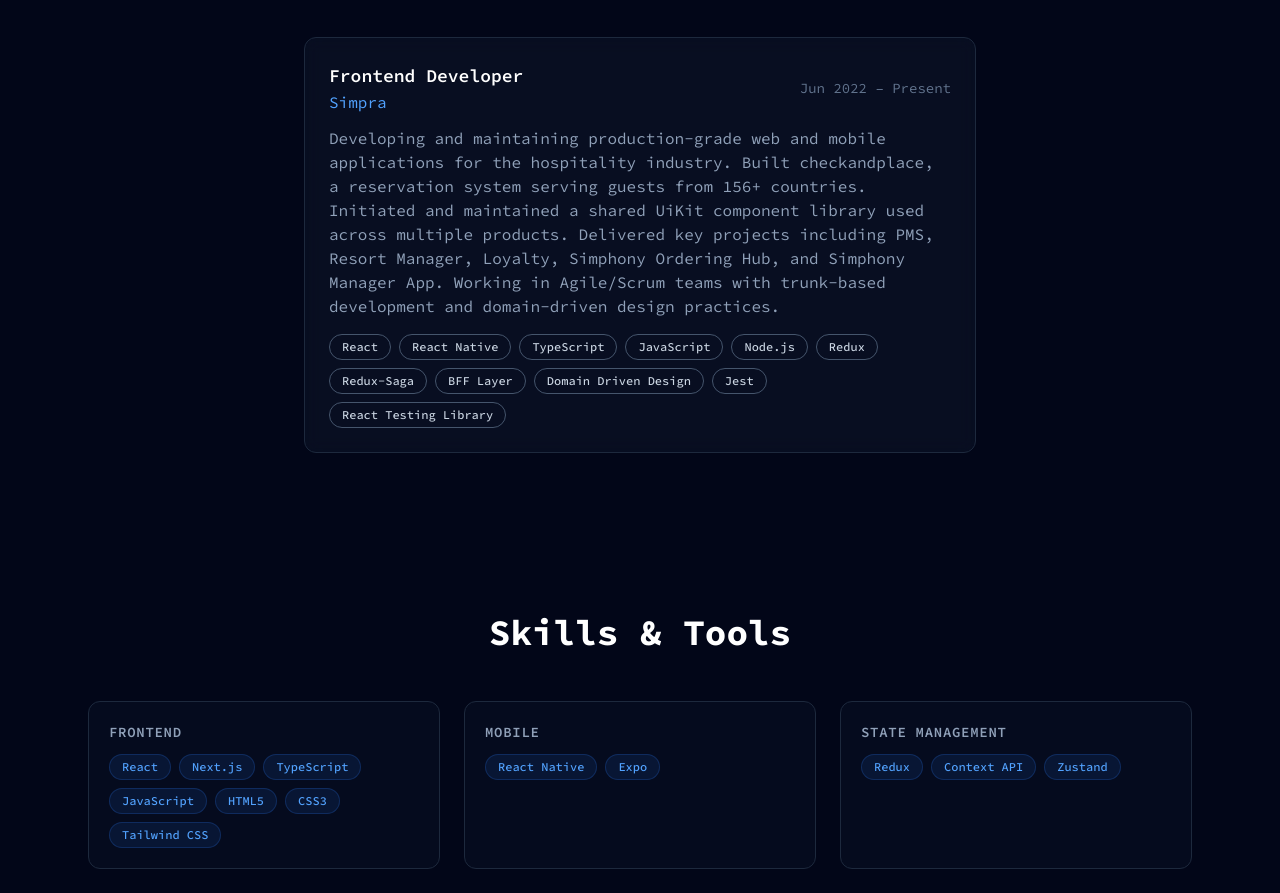
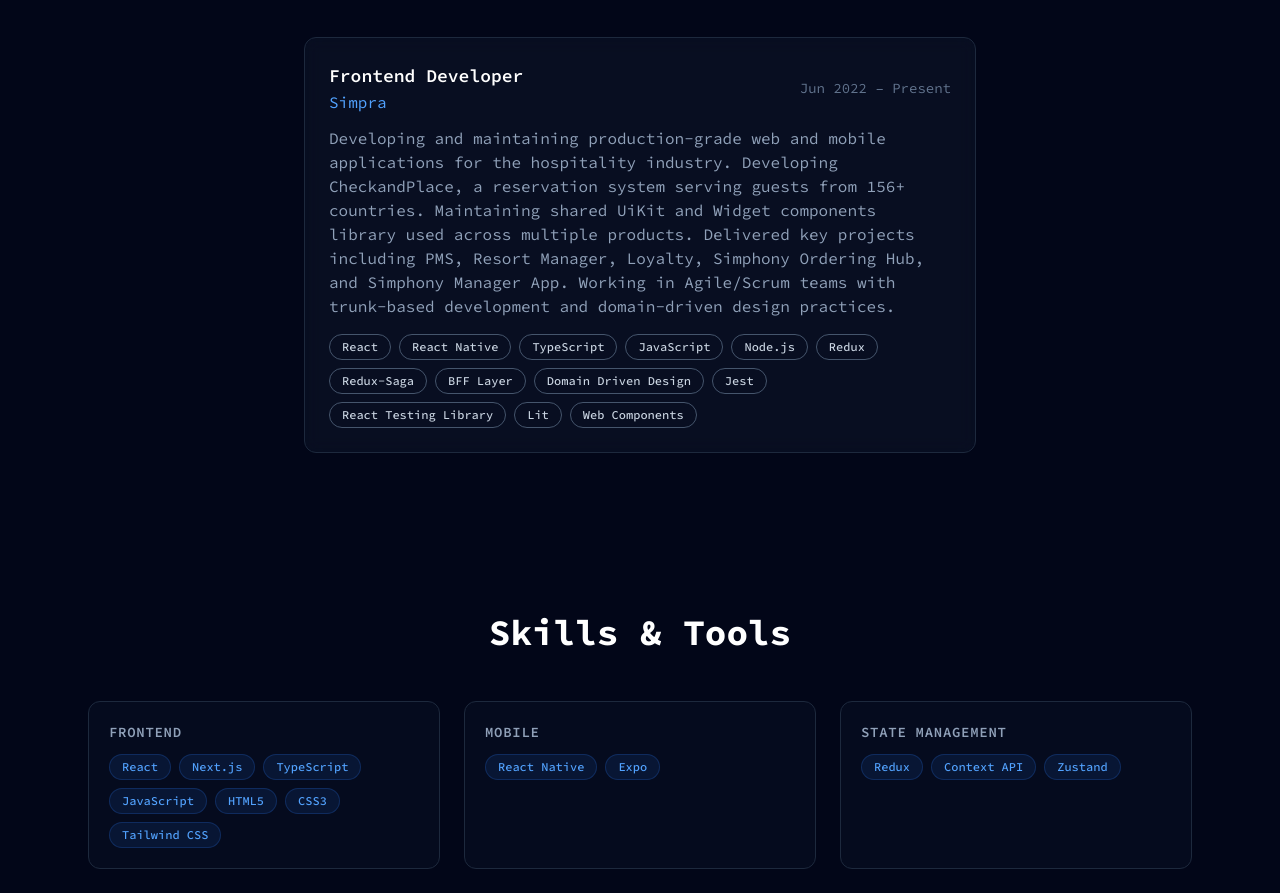
Before and after one commit to buraltintas/my-portfolio, a Next.js app: page / in a window 1280 px wide. Shown: the part 2380-3273 px from the top of the page. Built offline with nearby package versions, Linux system fonts and the light colour scheme.

Commit message:
fix some translations

```diff
--- a/src/data/experience.ts
+++ b/src/data/experience.ts
@@ -1,9 +1,9 @@
 export interface Experience {
-  company: string
-  role: { en: string; tr: string }
-  period: { en: string; tr: string }
-  description: { en: string; tr: string }
-  tech: string[]
+  company: string;
+  role: { en: string; tr: string };
+  period: { en: string; tr: string };
+  description: { en: string; tr: string };
+  tech: string[];
 }
 
 export const experiences: Experience[] = [
@@ -11,16 +11,30 @@ export const experiences: Experience[] = [
     company: 'Simpra',
     role: {
       en: 'Frontend Developer',
-      tr: 'Frontend Geliştirici',
+      tr: 'Frontend Developer',
     },
     period: {
       en: 'Jun 2022 – Present',
       tr: 'Haz 2022 – Günümüz',
     },
     description: {
-      en: 'Developing and maintaining production-grade web and mobile applications for the hospitality industry. Built checkandplace, a reservation system serving guests from 156+ countries. Initiated and maintained a shared UiKit component library used across multiple products. Delivered key projects including PMS, Resort Manager, Loyalty, Simphony Ordering Hub, and Simphony Manager App. Working in Agile/Scrum teams with trunk-based development and domain-driven design practices.',
-      tr: 'Konaklama sektörüne yönelik production seviyesinde web ve mobil uygulamalar geliştirmekteyim. 156\'dan fazla ülkeden misafirlere hizmet veren checkandplace rezervasyon sistemini geliştirdim. Birden fazla üründe kullanılan paylaşımlı UiKit bileşen kütüphanesini başlattım ve sürdürmekteyim. PMS, Resort Manager, Loyalty, Simphony Ordering Hub ve Simphony Manager App gibi kritik projeleri teslim ettim. Agile/Scrum ekiplerinde trunk-based development ve domain-driven design pratikleriyle çalışmaktayım.',
+      en: 'Developing and maintaining production-grade web and mobile applications for the hospitality industry. Developing CheckandPlace, a reservation system serving guests from 156+ countries. Maintaining shared UiKit and Widget components library used across multiple products. Delivered key projects including PMS, Resort Manager, Loyalty, Simphony Ordering Hub, and Simphony Manager App. Working in Agile/Scrum teams with trunk-based development and domain-driven design practices.',
+      tr: "Konaklama sektörüne yönelik production seviyesinde web ve mobil uygulamalar geliştirmekteyim. 156'dan fazla ülkeden misafirlere hizmet veren CheckandPlace rezervasyon sistemini geliştiriyorum. Birden fazla üründe kullanılan paylaşımlı UiKit ve Widget bileşen kütüphanelerini geliştirmekteyim. PMS, Resort Manager, Loyalty, Simphony Ordering Hub ve Simphony Manager App gibi kritik projeleri teslim ettim. Agile/Scrum ekiplerinde trunk-based development ve domain-driven design pratikleriyle çalışmaktayım.",
     },
-    tech: ['React', 'React Native', 'TypeScript', 'JavaScript', 'Node.js', 'Redux', 'Redux-Saga', 'BFF Layer', 'Domain Driven Design', 'Jest', 'React Testing Library'],
+    tech: [
+      'React',
+      'React Native',
+      'TypeScript',
+      'JavaScript',
+      'Node.js',
+      'Redux',
+      'Redux-Saga',
+      'BFF Layer',
+      'Domain Driven Design',
+      'Jest',
+      'React Testing Library',
+      'Lit',
+      'Web Components',
+    ],
   },
-]
+];
--- a/src/i18n/translations.ts
+++ b/src/i18n/translations.ts
@@ -6,10 +6,11 @@ const translations = {
     'nav.contact': 'Contact',
 
     // Hero
-    'hero.greeting': 'Hi, I\'m Burak',
+    'hero.greeting': "Hi, I'm Burak",
     'hero.title': 'Frontend Developer',
     'hero.subtitle.before': 'Frontend Developer at',
-    'hero.subtitle.after': '. I build web and mobile apps with React, React Native, and Next.js — from backend to App Store.',
+    'hero.subtitle.after':
+      '. I build web and mobile apps with React, React Native, and Next.js — from backend to App Store.',
     'hero.cta.projects': 'View Projects',
     'hero.cta.contact': 'Contact Me',
     'hero.cta.cv': 'Download CV',
@@ -22,7 +23,7 @@ const translations = {
 
     // Selected Work
     'selectedWork.title': 'Selected Works',
-    'selectedWork.subtitle': 'Featured projects I\'ve built',
+    'selectedWork.subtitle': "Featured projects I've built",
     'selectedWork.viewAll': 'View All Projects',
 
     // Experience
@@ -33,11 +34,12 @@ const translations = {
 
     // Contact
     'contact.title': 'Get In Touch',
-    'contact.subtitle': 'I enjoy being involved in the development of useful products. You can contact me!',
+    'contact.subtitle':
+      'I enjoy being involved in the development of useful products. You can contact me!',
 
     // Projects page
     'projects.title': 'All Projects',
-    'projects.subtitle': 'A collection of projects I\'ve built',
+    'projects.subtitle': "A collection of projects I've built",
     'projects.liveDemo': 'Live Demo',
     'projects.github': 'GitHub',
     'projects.viewCase': 'View Case Study',
@@ -46,7 +48,8 @@ const translations = {
 
     // 404
     'notFound.title': 'Page Not Found',
-    'notFound.description': 'The page you\'re looking for doesn\'t exist or has been moved.',
+    'notFound.description':
+      "The page you're looking for doesn't exist or has been moved.",
     'notFound.backHome': 'Back to Home',
 
     // Footer
@@ -60,9 +63,10 @@ const translations = {
 
     // Hero
     'hero.greeting': 'Merhaba, Ben Burak',
-    'hero.title': 'Frontend Geliştirici',
+    'hero.title': 'Frontend Developer',
     'hero.subtitle.before': '',
-    'hero.subtitle.after': '\'da Frontend Developer. React, React Native ve Next.js ile kullanıcı odaklı web ve mobil uygulamalar geliştiriyorum — backend\'den App Store\'a kadar.',
+    'hero.subtitle.after':
+      "'da Frontend Developer. React, React Native ve Next.js ile kullanıcı odaklı web ve mobil uygulamalar geliştiriyorum — backend'den App Store'a kadar.",
     'hero.cta.projects': 'Projeleri Gör',
     'hero.cta.contact': 'İletişime Geç',
     'hero.cta.cv': 'CV İndir',
@@ -86,7 +90,8 @@ const translations = {
 
     // Contact
     'contact.title': 'İletişime Geç',
-    'contact.subtitle': 'Kullanışlı ürünlerin geliştirilmesinde yer almaktan keyif alıyorum. Benimle iletişime geçebilirsiniz!',
+    'contact.subtitle':
+      'Kullanışlı ürünlerin geliştirilmesinde yer almaktan keyif alıyorum. Benimle iletişime geçebilirsiniz!',
 
     // Projects page
     'projects.title': 'Tüm Projeler',
@@ -105,8 +110,8 @@ const translations = {
     // Footer
     'footer.built': 'Next.js & Tailwind CSS ile geliştirildi',
   },
-} as const
+} as const;
 
-export type TranslationKey = keyof typeof translations.en
+export type TranslationKey = keyof typeof translations.en;
 
-export default translations
+export default translations;
```
